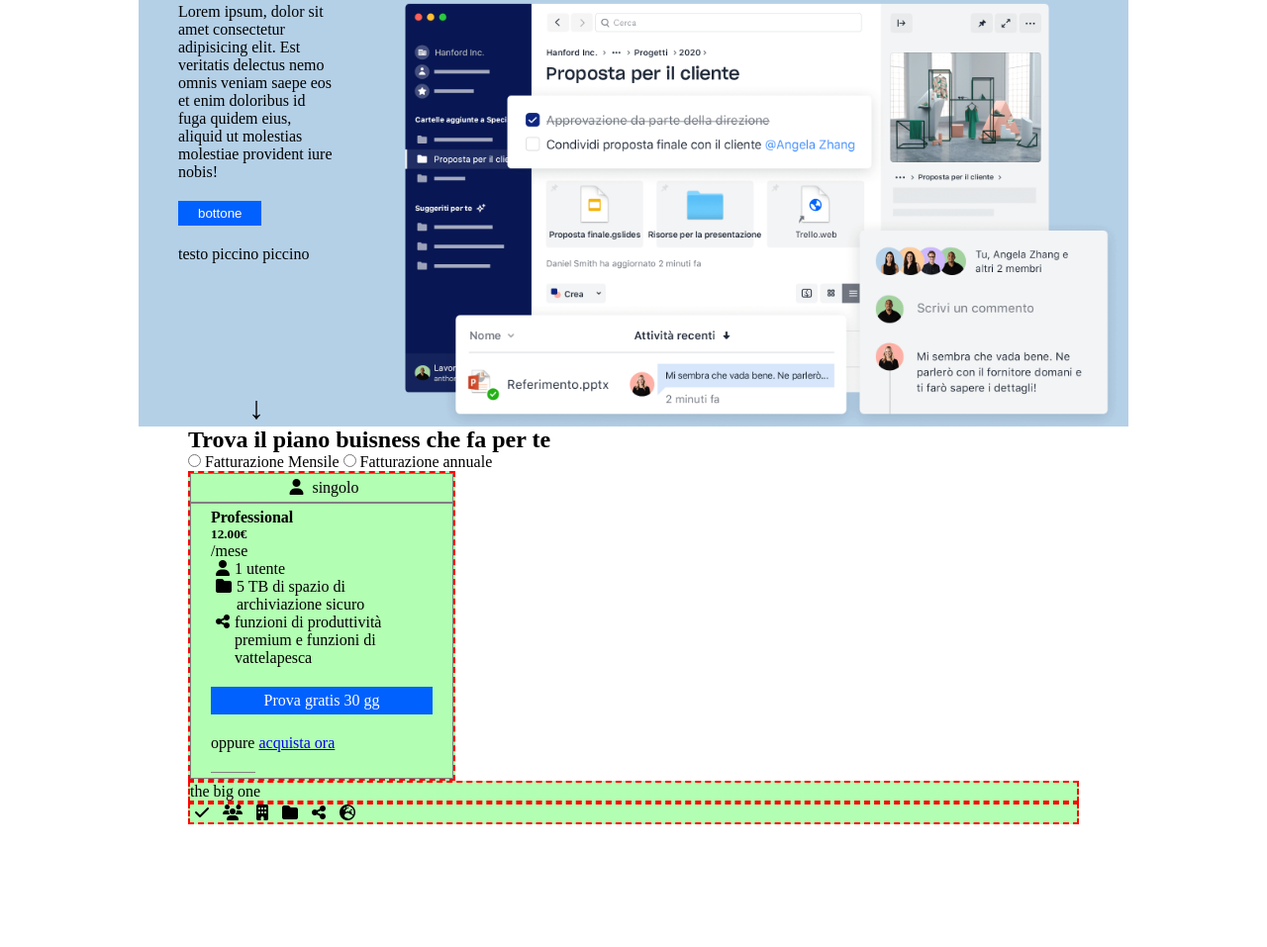
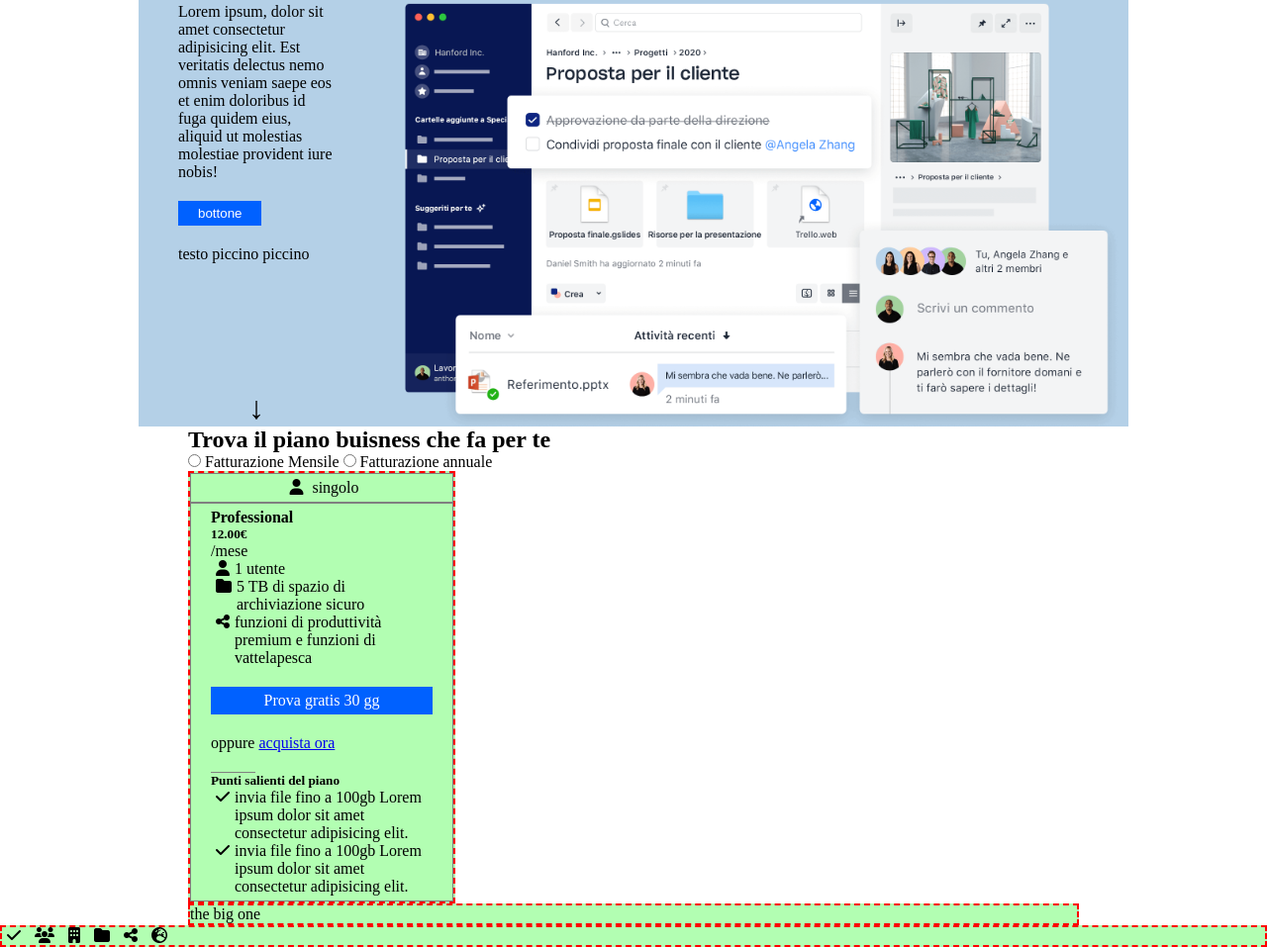
Before and after one commit to CarloCassini/htmlcss-dropbox, a plain HTML site: page index.html in a window 1280 px wide. Shown: the part 154-1111 px from the top of the page at 99% size. Before the commit the page ends 987 px from the top, so only its background shows below. Drawn offline with Linux system fonts and the light colour scheme.

Commit message:
end 1st card

```diff
--- a/css/style.css
+++ b/css/style.css
@@ -74,6 +74,9 @@ a {
 
 .txt-centre {
   text-align: center;
+}
+.txt-blue {
+  color: #0061ff;
 }
 
 i {
--- a/index.html
+++ b/index.html
@@ -127,10 +127,33 @@
               <!-- bottone di prova + acquisto -->
               <div class="button button-blue try-btt">Prova gratis 30 gg</div>
               <div>oppure <a href="#" id="simple-link"> acquista ora</a></div>
-              <div class="little-underline" />
+              <div class="little-underline"></div>
+
+              <!-- card advantages b -->
+              <h5>Punti salienti del piano</h5>
+
+              <div>
+                <div class="card-advantages">
+                  <div class="flex">
+                    <i class="fa-solid fa-check" class="txt-blue"></i>
+                    <div>
+                      invia file fino a 100gb Lorem ipsum dolor sit amet
+                      consectetur adipisicing elit.
+                    </div>
+                  </div>
+                  <div class="flex">
+                    <i class="fa-solid fa-check" class="txt-blue"></i>
+                    <div>
+                      invia file fino a 100gb Lorem ipsum dolor sit amet
+                      consectetur adipisicing elit.
+                    </div>
+                  </div>
+                </div>
+              </div>
             </div>
           </div>
         </div>
+
         <!-- last big card -->
         <div class="debug">the big one</div>
       </div>
```
